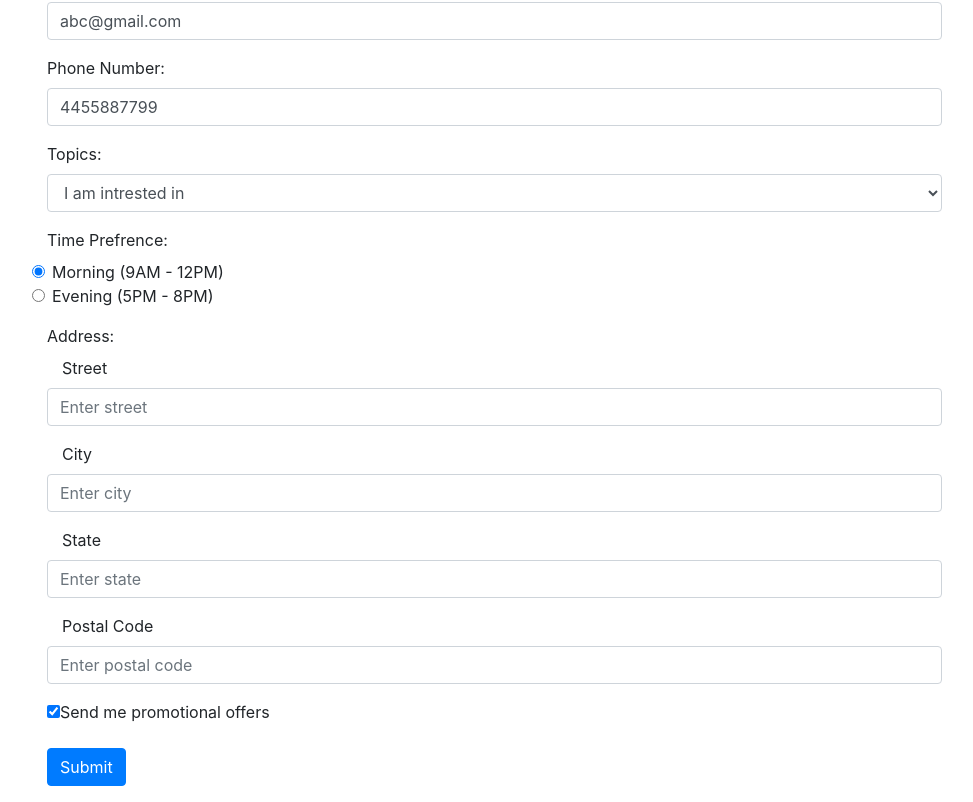
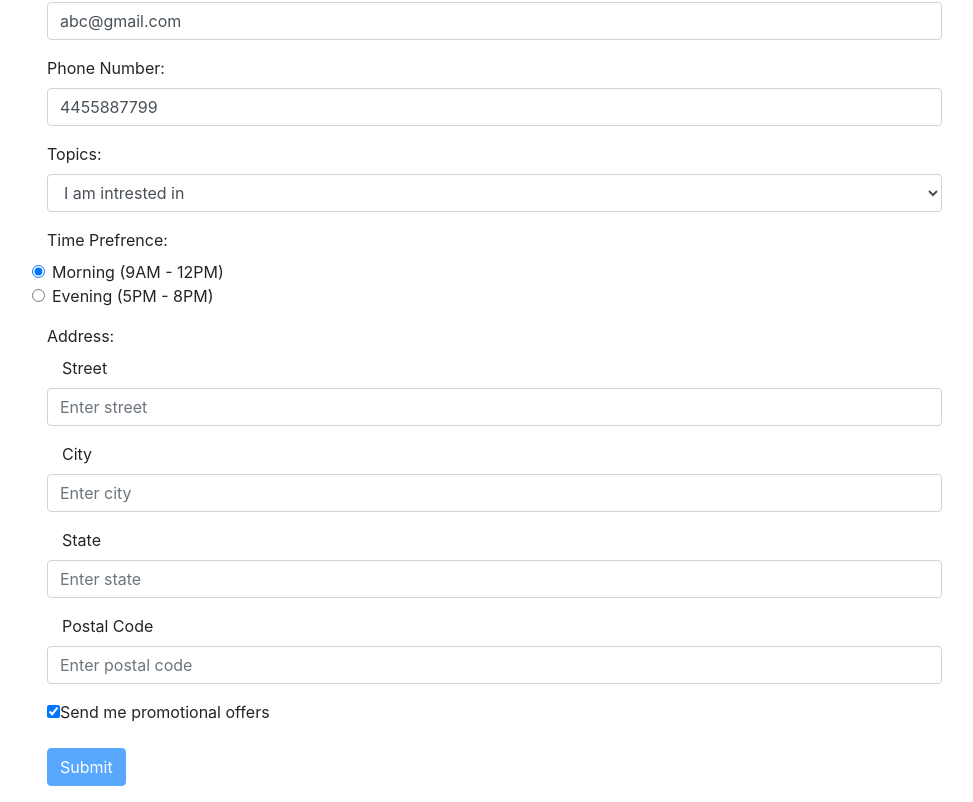
Before and after one commit to shreyashejwalkar/Angular-TDF-Form, an Angular app: page / in a window 1280 px wide. Shown: the part 323-1125 px from the top of the page, without its empty margins (53-1026 px from the left). Built offline with nearby package versions, Linux system fonts and the light colour scheme.

Commit message:
Form level validation

```diff
--- a/src/app/app.component.html
+++ b/src/app/app.component.html
@@ -5,7 +5,7 @@
   <h2 style="text-align: center;"> Bootcamp Enrollment form</h2>
   <!--1st directive for data binding in TDF (ngform)-->
   <form #userForm="ngForm" class="form-horizontal">
-
+    {{userForm.form.valid}}
     <!--Binding data with ngForm-->
     {{userForm.value | json}}
     <hr/>
@@ -87,7 +87,7 @@
     </div>
     <div class="form-group">
       <div class="col-sm-offset-2 col-sm-10">
-        <button type="submit" class="btn btn-primary">Submit</button>
+        <button [disabled]="userForm.form.invalid || topicHasError" type="submit" class="btn btn-primary">Submit</button>
       </div>
     </div>
   </form>
```
